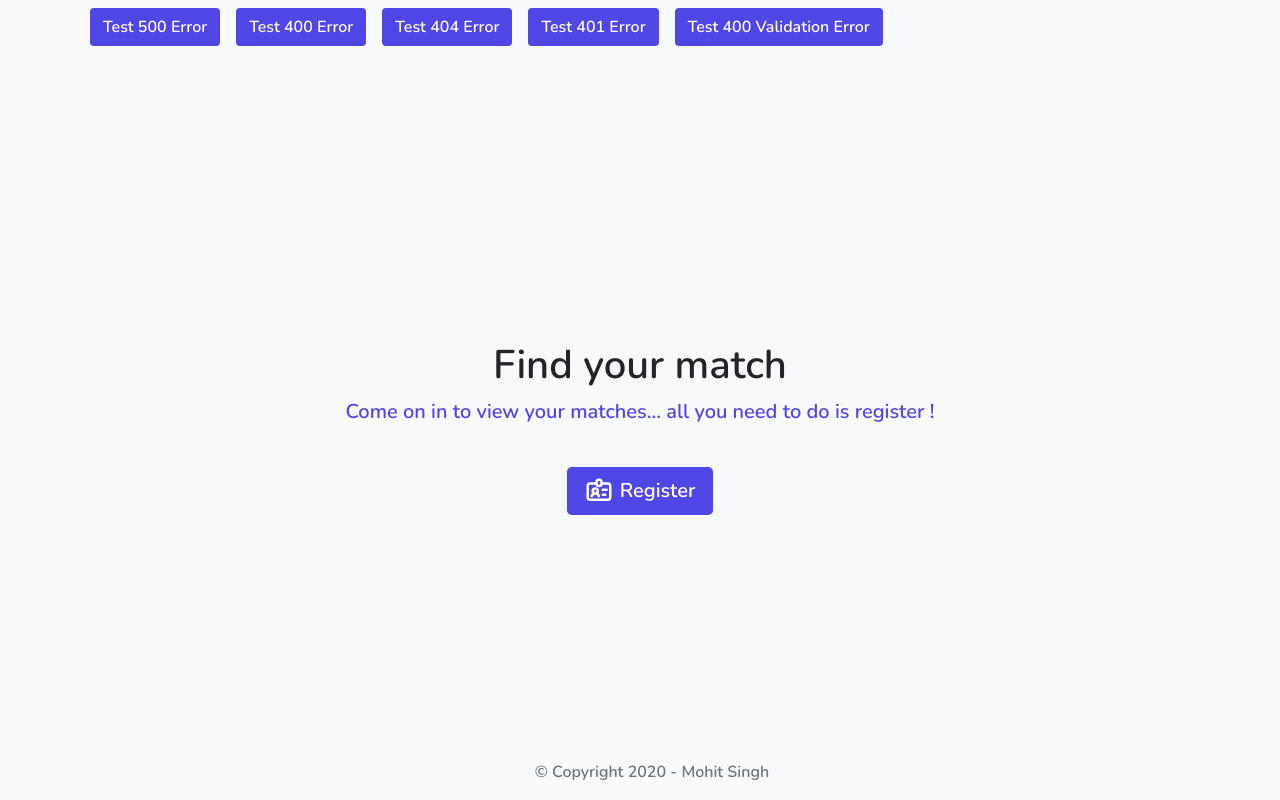
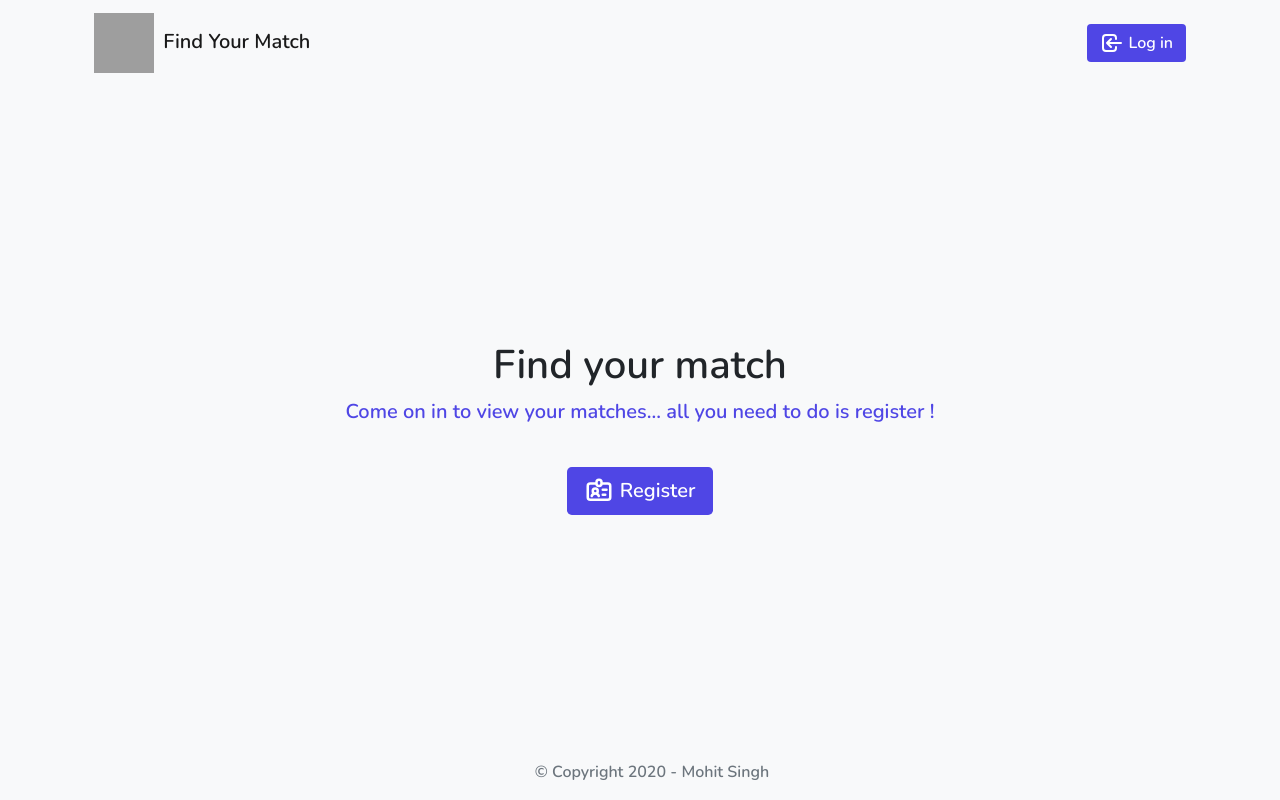
Before and after one commit to mohit-ssj4/DatingApp-FE, an Angular app: page / in a window 1280 px wide. Built offline with nearby package versions, Linux system fonts and the light colour scheme; grey boxes are pictures that could not be loaded.

Commit message:
1 file modified

```diff
--- a/src/app/app.component.html
+++ b/src/app/app.component.html
@@ -1,5 +1,5 @@
 <div class="container">
-  <app-test-errors></app-test-errors>
+  <app-nav></app-nav>
   <div class="homepage">
     <router-outlet></router-outlet>
   </div>
```
